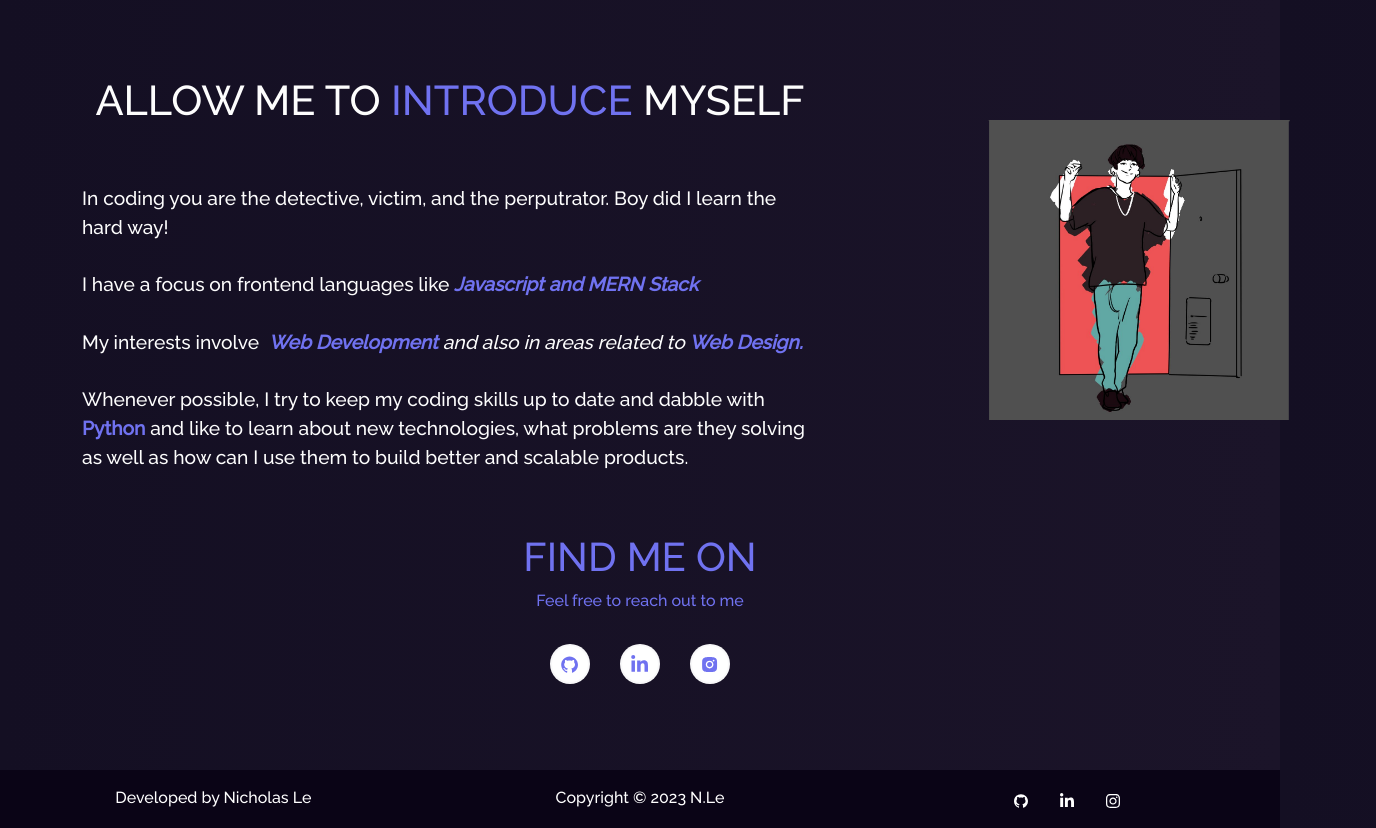
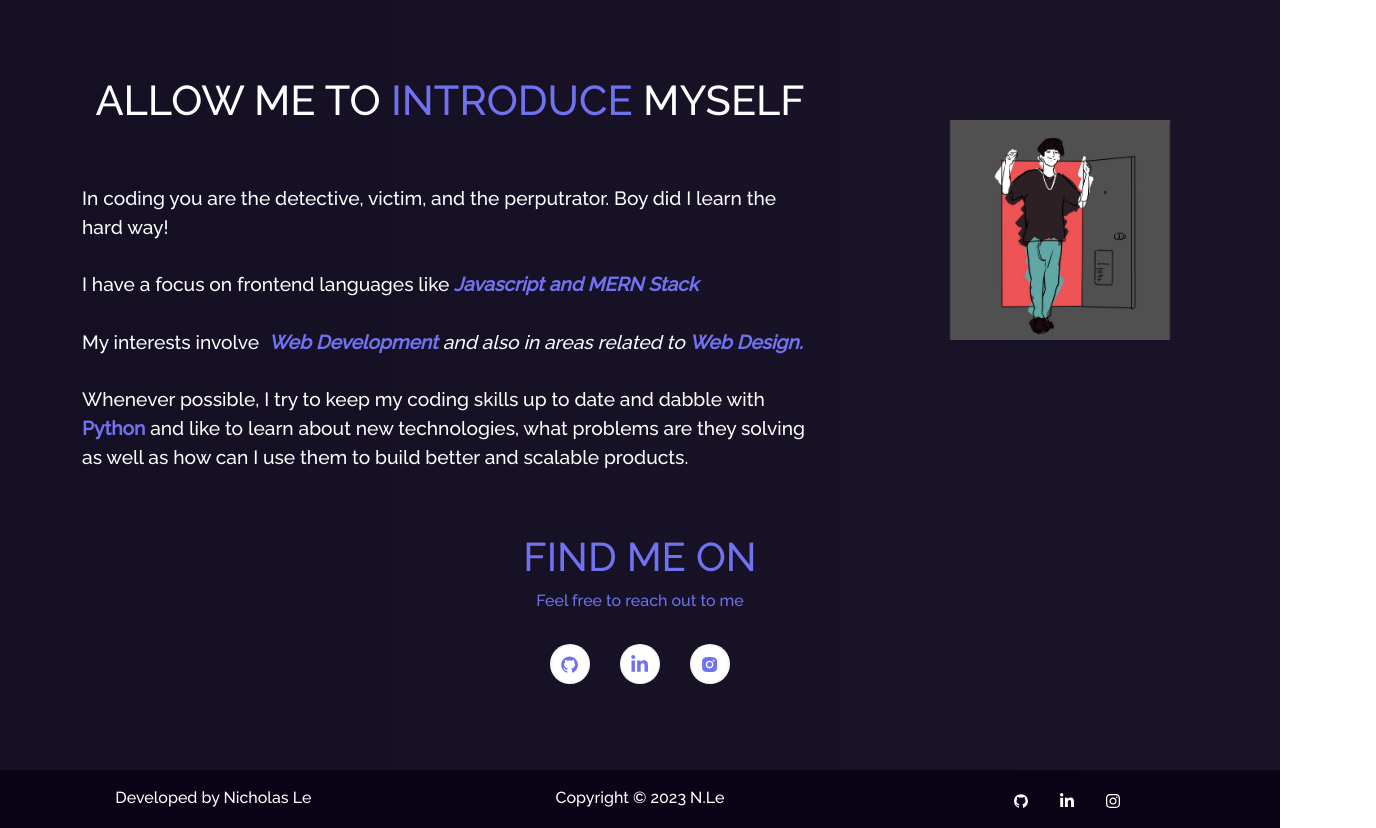
Before and after one commit to nle641999/Le-Portfolio, a React (Create React App) app: page / in a window 1280 px wide. Shown: the part 800-1628 px from the top of the page, 1376 px wide, since content can reach past the window. Built offline with nearby package versions, Linux system fonts and the light colour scheme.

Commit message:
fixed hoem img

```diff
--- a/src/style.css
+++ b/src/style.css
@@ -283,7 +283,7 @@ button:focus {
 }
 
 .big-img {
-  max-width: 150%;
+  max-width: 110%;
   height: auto;
 }
 
```
